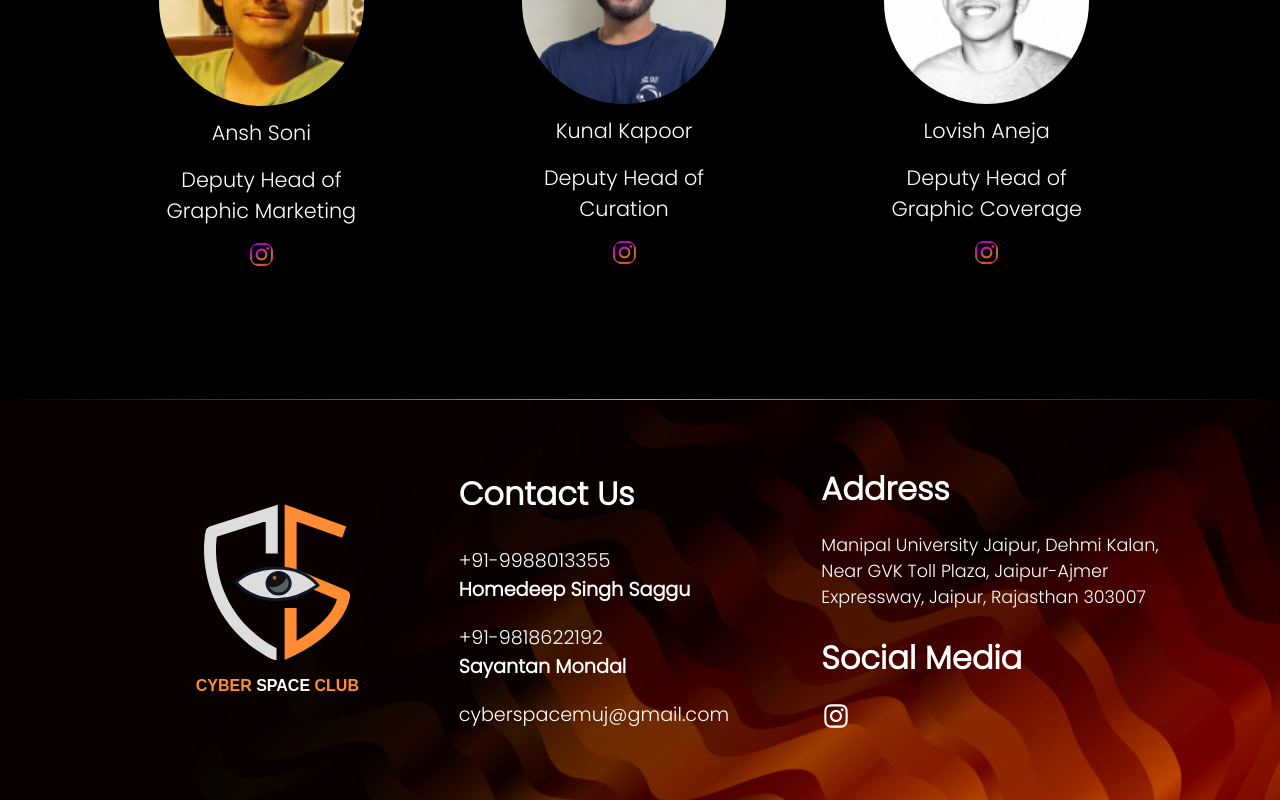
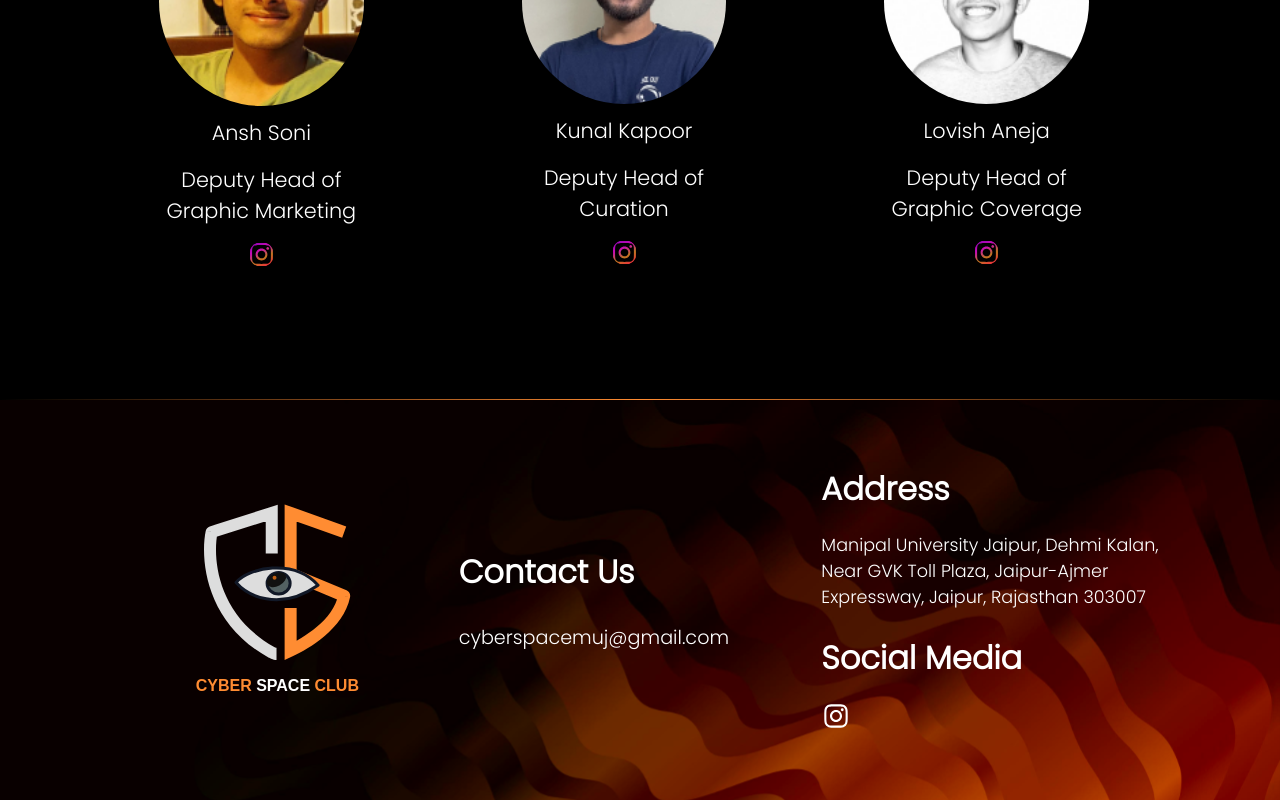
Before and after one commit to WebDevCSC/Club-Website, a React (Create React App) app: page /team in a window 1280 px wide. Shown: the part 5826-6626 px from the top of the page. Built offline with nearby package versions, Linux system fonts and the light colour scheme; a web font is replaced by a local one.

Commit message:
feat: remove contact details (#26)

```diff
--- a/src/components/Footer/Footer.jsx
+++ b/src/components/Footer/Footer.jsx
@@ -17,14 +17,6 @@ const Footer = () => {
       <div className="contact">
         <div>
           <h1>Contact Us</h1>
-        </div>
-        <div>
-          <p>+91-9988013355</p>
-          <h2>Homedeep Singh Saggu</h2>
-        </div>
-        <div>
-          <p>+91-9818622192</p>
-          <h2>Sayantan Mondal</h2>
         </div>
         <div>
           <p>cyberspacemuj@gmail.com</p>
```
